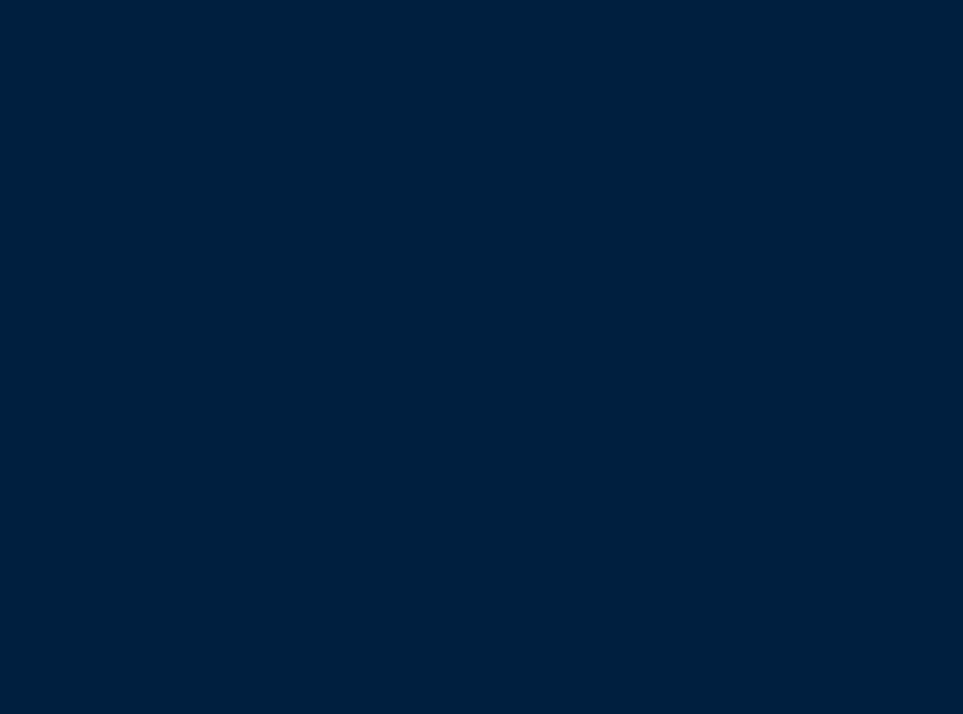
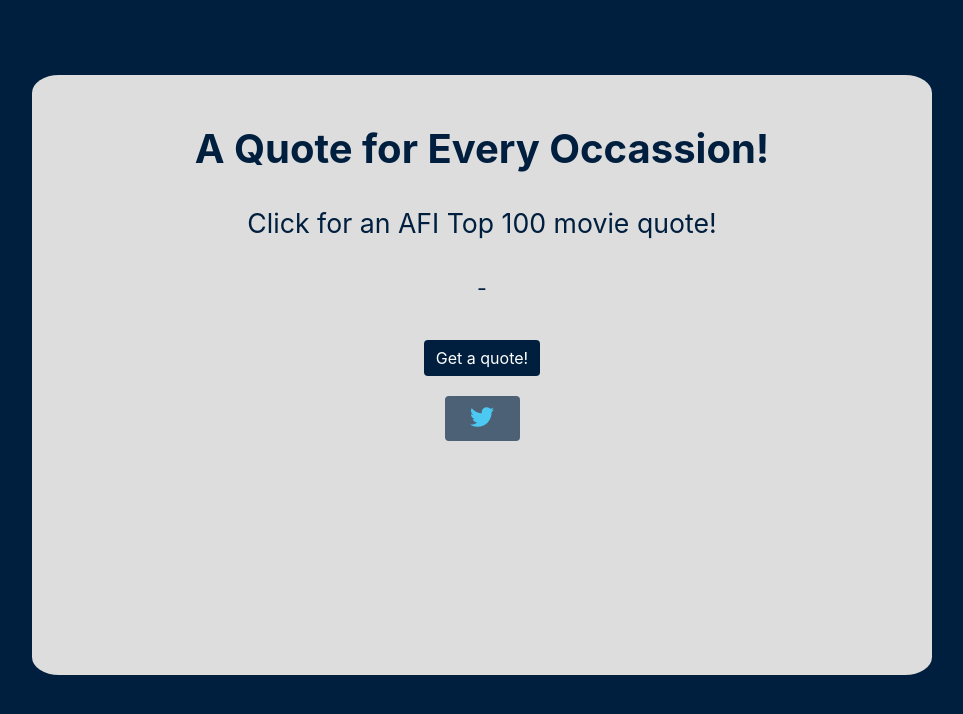
Before and after one commit to Jeff-Moorhead/QuoteMachine, a plain HTML site: page index.html in a window 1280 px wide. Shown: the whole page, without its empty margins (158-1121 px from the left). Drawn offline with nearby package versions, Linux system fonts and the light colour scheme.

Commit message:
Fixed bug in display

```diff
--- a/index.html
+++ b/index.html
@@ -35,6 +35,7 @@
   <script>
     $(document).ready(function () {
     $("#tweet-quote").attr("disabled", true);
+    $("body").css("visibility", "visible");
     $("body").hide();
     $("body").fadeIn(1000);
   });
```
